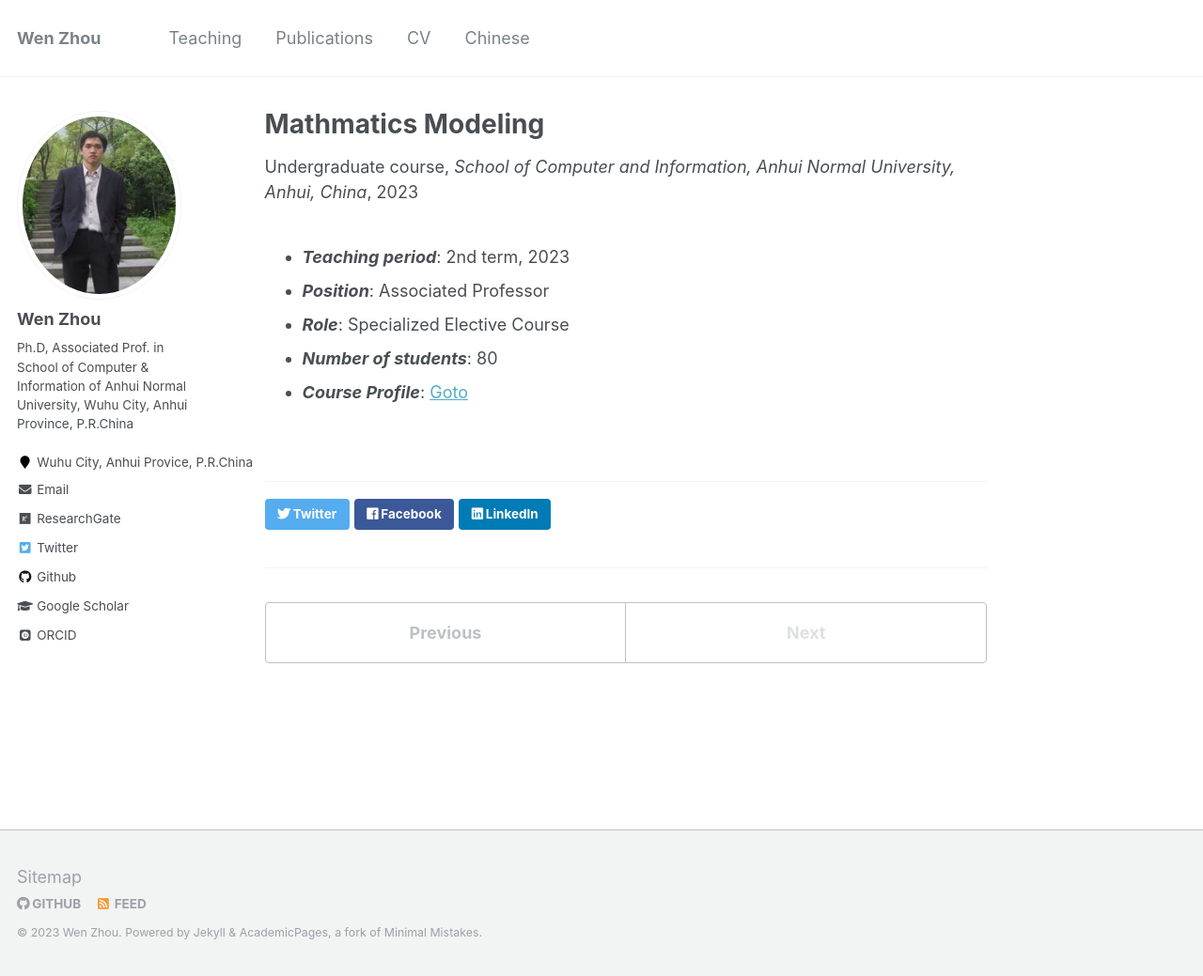
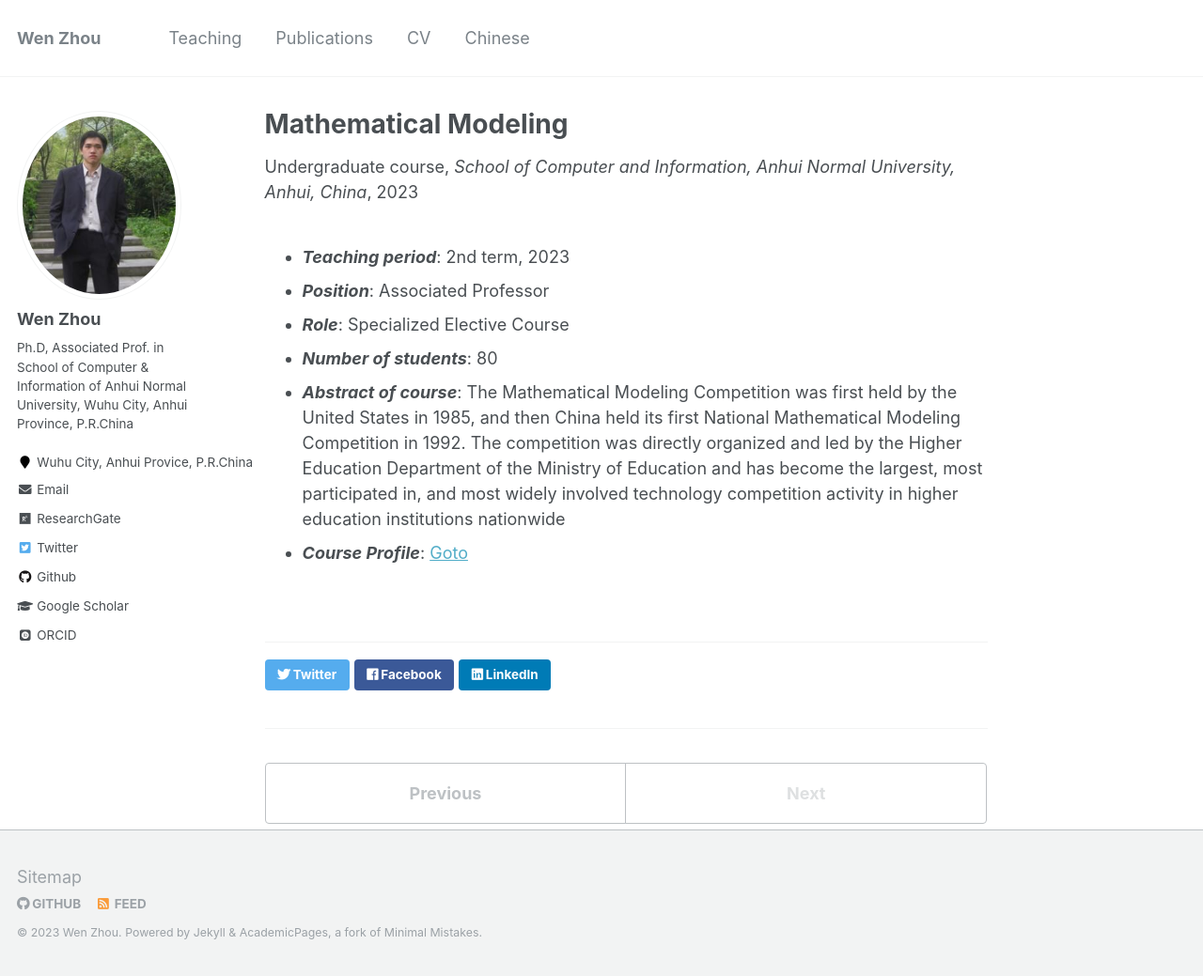
Before and after one commit to zhouwen327/zhouwen327.github.io, a Jekyll site: the page built from _teaching/2023-T2-MM.md, in a window 1280 px wide and 1039 px high. Shown: the whole window at 94% size. Built offline with Jekyll 4.4.1, drawn with Linux system fonts in a browser that asks for light colours; some web fonts are replaced.

Commit message:
Update 2023-T2-MM.md

```diff
--- a/_teaching/2023-T2-MM.md
+++ b/_teaching/2023-T2-MM.md
@@ -1,5 +1,5 @@
 ---
-title: "Mathmatics Modeling"
+title: "Mathematical Modeling"
 collection: teaching
 type: "Undergraduate course"
 permalink: /teaching/2023-T2-MM
@@ -11,4 +11,5 @@ location: "Wuhu Anhui"
 * ___Position___: Associated Professor
 * ___Role___: Specialized Elective Course
 * ___Number of students___: 80
+* ___Abstract of course___: The Mathematical Modeling Competition was first held by the United States in 1985, and then China held its first National Mathematical Modeling Competition in 1992. The competition was directly organized and led by the Higher Education Department of the Ministry of Education and has become the largest, most participated in, and most widely involved technology competition activity in higher education institutions nationwide
 * ___Course Profile___: [Goto](http://ivr-ahnu.cn/lectures/modeling)
```
